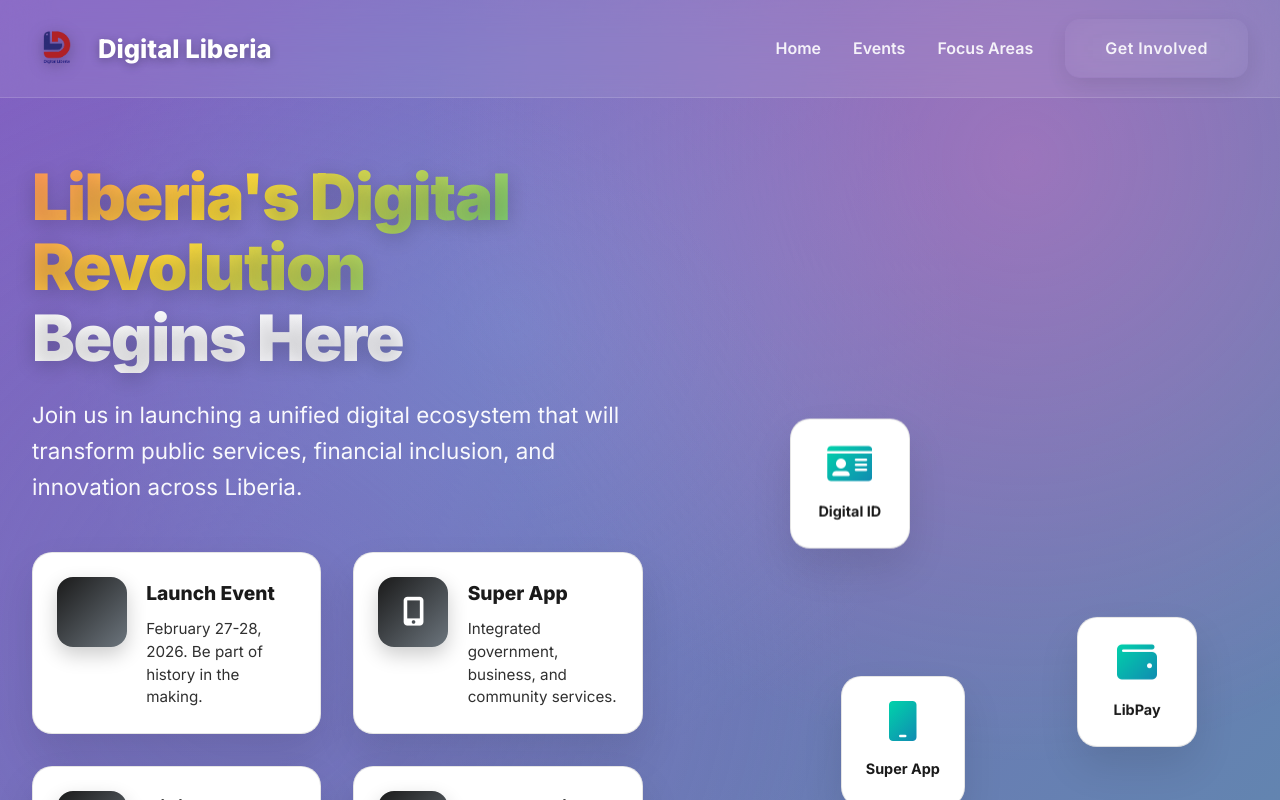
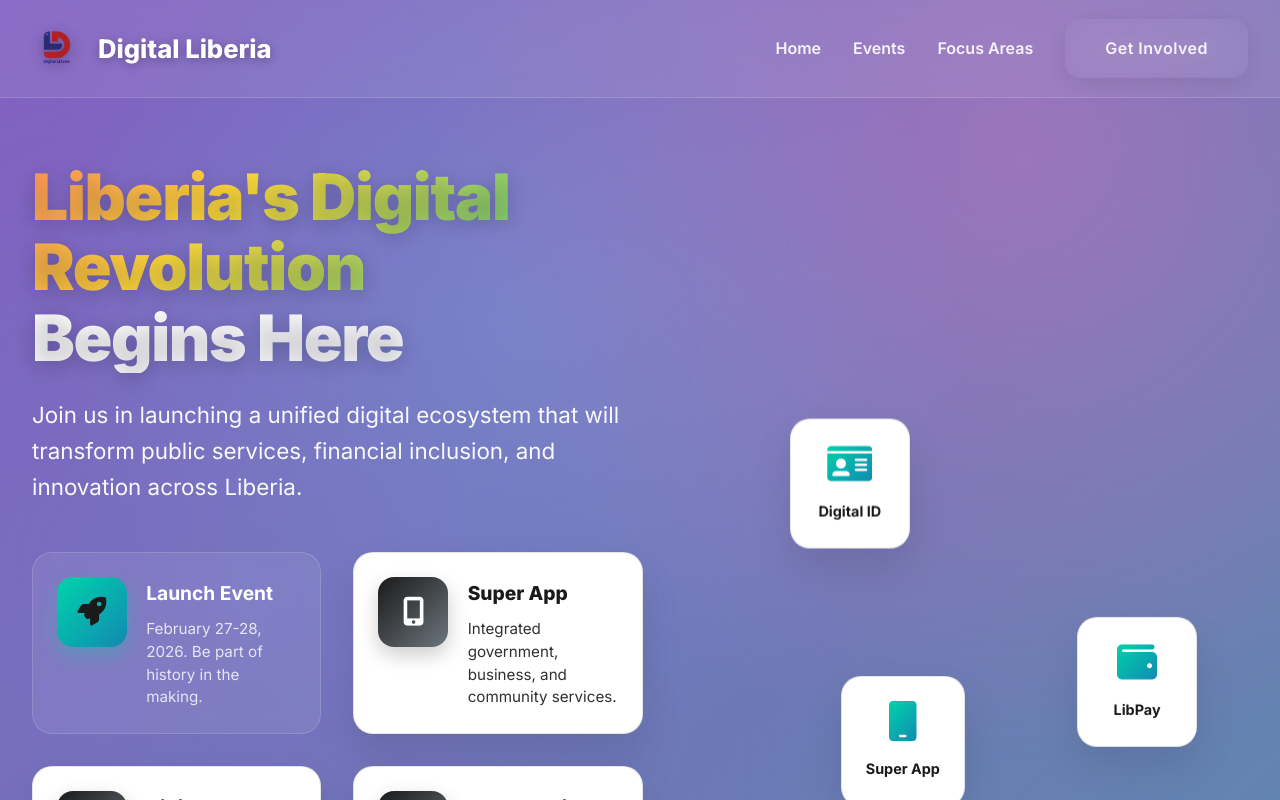
Before and after one commit to liberianpost/digital-liberia-launch, a React (Vite) app: page / in a window 1280 px wide. Shown: the top 800 px of the page. Built offline with nearby package versions, Linux system fonts and the light colour scheme.

Commit message:
Update Hero.jsx

```diff
--- a/src/components/Hero/Hero.jsx
+++ b/src/components/Hero/Hero.jsx
@@ -10,7 +10,7 @@ const Hero = () => {
 
   const features = [
     {
-      icon: 'fas fa-calendar-star',
+      icon: 'fas fa-rocket',
       title: 'Launch Event',
       description: 'February 27-28, 2026. Be part of history in the making.'
     },
@@ -46,7 +46,7 @@ const Hero = () => {
 
           <div className="features-grid">
             {features.map((feature, index) => (
-              <div key={index} className="feature-item white-card">
+              <div key={index} className={`feature-item ${index === 0 ? 'hero-gradient-card' : 'white-card'}`}>
                 <div className="feature-icon">
                   <i className={feature.icon}></i>
                 </div>
```
